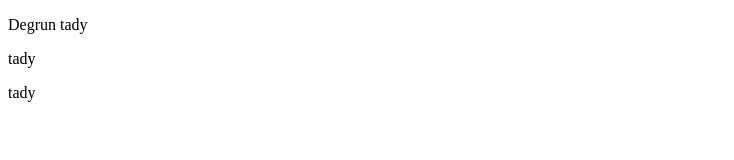
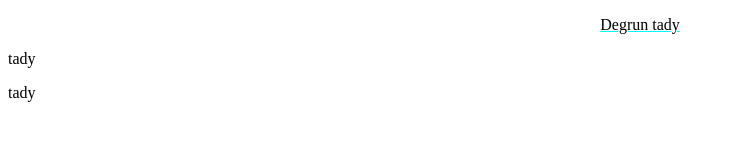
Before and after one commit to Degrun/Trio, a plain HTML site: page index.html in a window 1280 px wide. Shown: the whole page, without its empty margins (0-734 px from the left). Drawn offline with Linux system fonts and the light colour scheme.

Commit message:
pridani css

```diff
--- a/index.html
+++ b/index.html
@@ -4,9 +4,20 @@
     <meta charset="UTF-8">
     <meta name="viewport" content="width=device-width, initial-scale=1.0">
     <title>Document</title>
+    <style>
+        .nadpis p{
+            width: 50;
+            height: 50;
+            text-align: center;
+            text-decoration: underline solid;
+            text-decoration-color: aqua;
+        }
+
+    </style>
 </head>
 <body>
-    <p>Degrun tady</p>
+
+    <div class="nadpis"><p>Degrun tady</p></div>
     <p> tady</p>
     <p> tady</p>
 </body>
```
Also changed, not shown: style.css (added).
